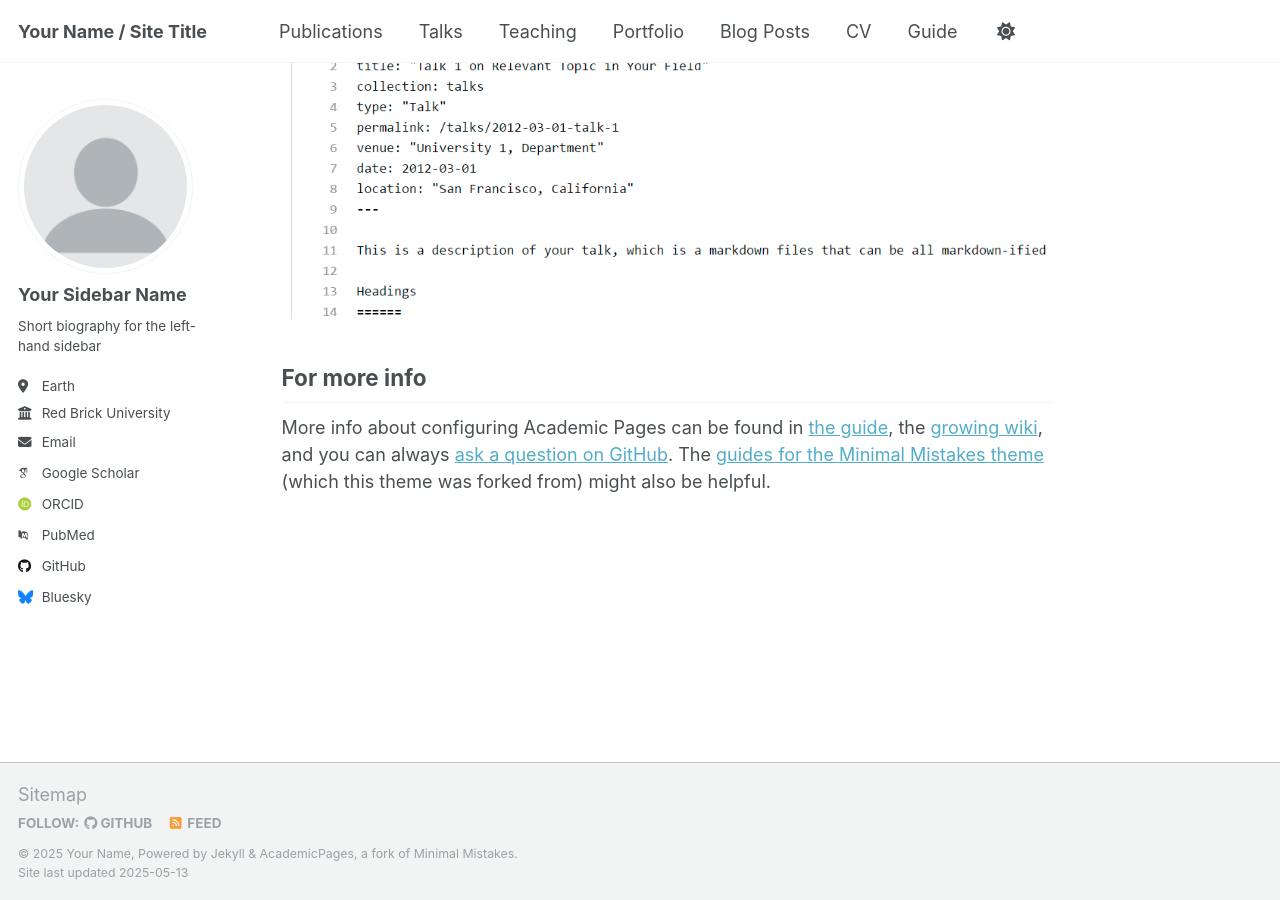
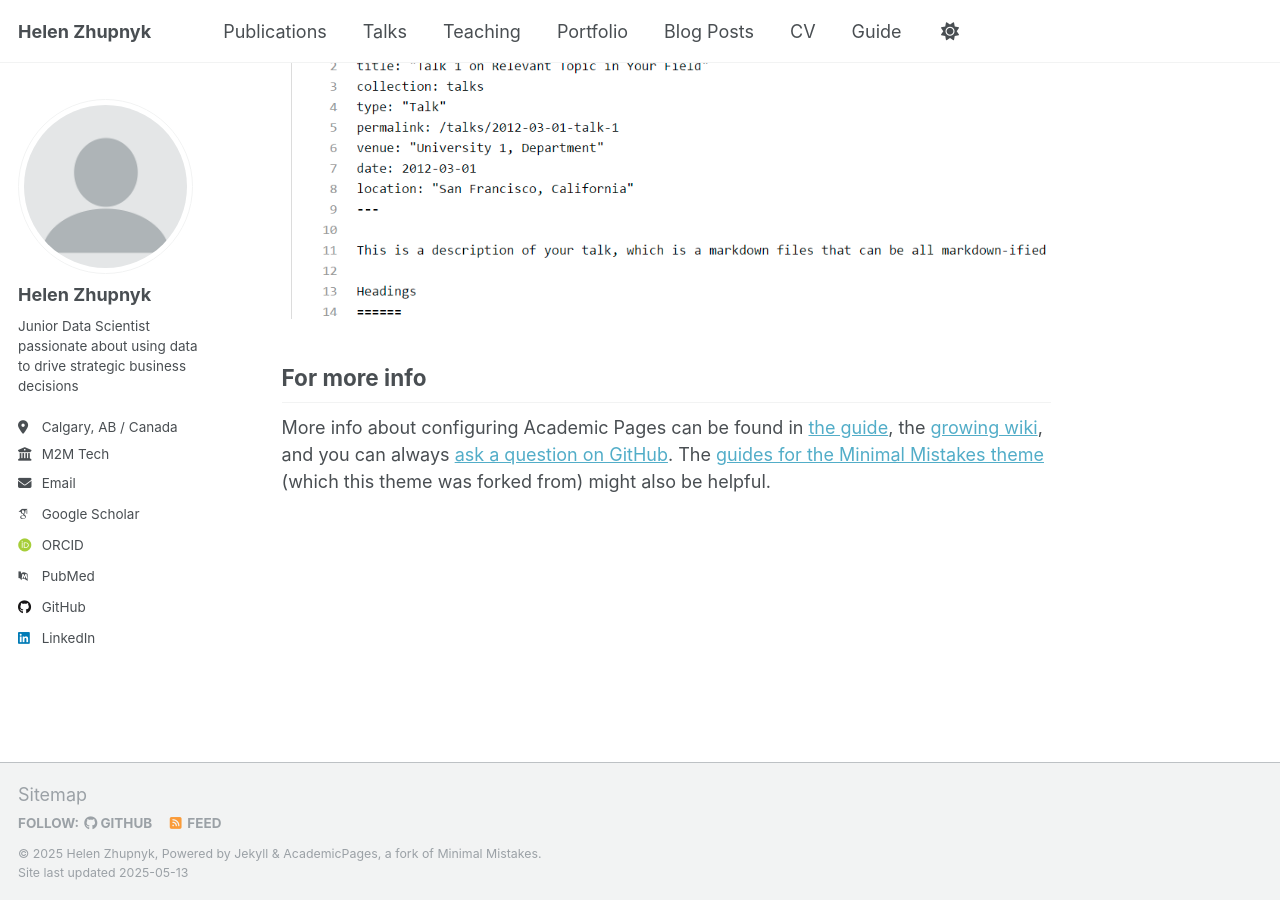
Before and after one commit to helenzhupnyk/helenzhupnyk.github.io, a Jekyll site: the page built from _pages/about.md, in a window 1280 px wide and 900 px high, scrolled down 2636 px. Built offline with Jekyll 4.4.1, drawn with Linux system fonts in a browser that asks for light colours; some web fonts are replaced.

Commit message:
_config.yml

```diff
--- a/_config.yml
+++ b/_config.yml
@@ -9,13 +9,13 @@
 # Basic Site Settings
 locale                   : "en-US"
 site_theme               : "default"
-title                    : "Your Name / Site Title"
+title                    : "Helen Zhupnyk"
 title_separator          : "-"
-name                     : &name "Your Name"
-description              : &description "personal description"
-url                      : https://academicpages.github.io # the base hostname & protocol for your site e.g. "https://[your GitHub username].github.io" or if you already have some other page hosted on Github then use "https://[your GitHub username].github.io/[Your Repo Name]"
+name                     : &name "Helen Zhupnyk"
+description              : &description "Junior Data Scientist passionate about using data to drive strategic business decisions."
+url                      : https://helenzhupnyk.github.io # the base hostname & protocol for your site e.g. "https://[your GitHub username].github.io" or if you already have some other page hosted on Github then use "https://[your GitHub username].github.io/[Your Repo Name]"
 baseurl                  : "" # the subpath of your site, e.g. "/blog"
-repository               : "academicpages/academicpages.github.io"
+repository               : "https://github.com/helenzhupnyk/helenzhupnyk.github.io/"
 
 # Site Author - The following control what appear as part of the author content on the side bar.
 #               If a field is blank the icon and link will not appear, otherwise it will be shown.
@@ -23,13 +23,13 @@ repository               : "academicpages/academicpages.github.io"
 author:
   # Biographic information
   avatar           : "profile.png"
-  name             : "Your Sidebar Name"
-  pronouns         : # example: "she/her"
-  bio              : "Short biography for the left-hand sidebar"
-  location         : "Earth"
-  employer         : "Red Brick University"
+  name             : "Helen Zhupnyk"
+  pronouns         : #"she/her"
+  bio              : "Junior Data Scientist passionate about using data to drive strategic business decisions"
+  location         : "Calgary, AB / Canada"
+  employer         : "M2M Tech"
   uri              : # URL
-  email            : "none@example.org"
+  email            : "helenzhupnyk@gmail.com"
 
   # Academic websites
   academia         : # URL
@@ -43,38 +43,13 @@ author:
   scopus           : # URL
 
   # Repositories and software development
-  bitbucket        : # Username - Update with your username on the site
-  codepen          : # Username
-  dribbble         : # Username
-  github           : "academicpages"
-  kaggle           : # Username
-  stackoverflow    : # User number or user number and name (i.e., use "1" or "1/jeff-atwood")
+  github           : "helenzhupnyk"
+  kaggle           : # helenzhupnyk
+
 
   # Social media
-  bluesky          : "bsky.app" # Replace this with you Bluesky username
-  facebook         : # Username
-  flickr           : # Username
-  foursquare       : # Username
-  goodreads        : # Username
-  google_plus      : # Username
-  keybase          : # Username
-  instagram        : # Username
-  lastfm           : # Username
-  linkedin         : # Username
-  mastodon         : # URL
-  medium           : # URL
-  pinterest        : # Username
-  soundcloud       : # Username
-  steam            : # Username
-  telegram         : # URL
-  tumblr           : # Username
-  twitter          : # Username for X / Twitter
-  vine             : # Username
-  weibo            : # Username
-  wikipedia        : # Username
-  xing             : # Username
-  youtube          : # Username
-  zhihu            : # Username
+  github: helenzhupnyk
+  linkedin: helenzhupnyk
 
 # Publication Category - The following the list of publication categories and their headings
 publication_category:
```
